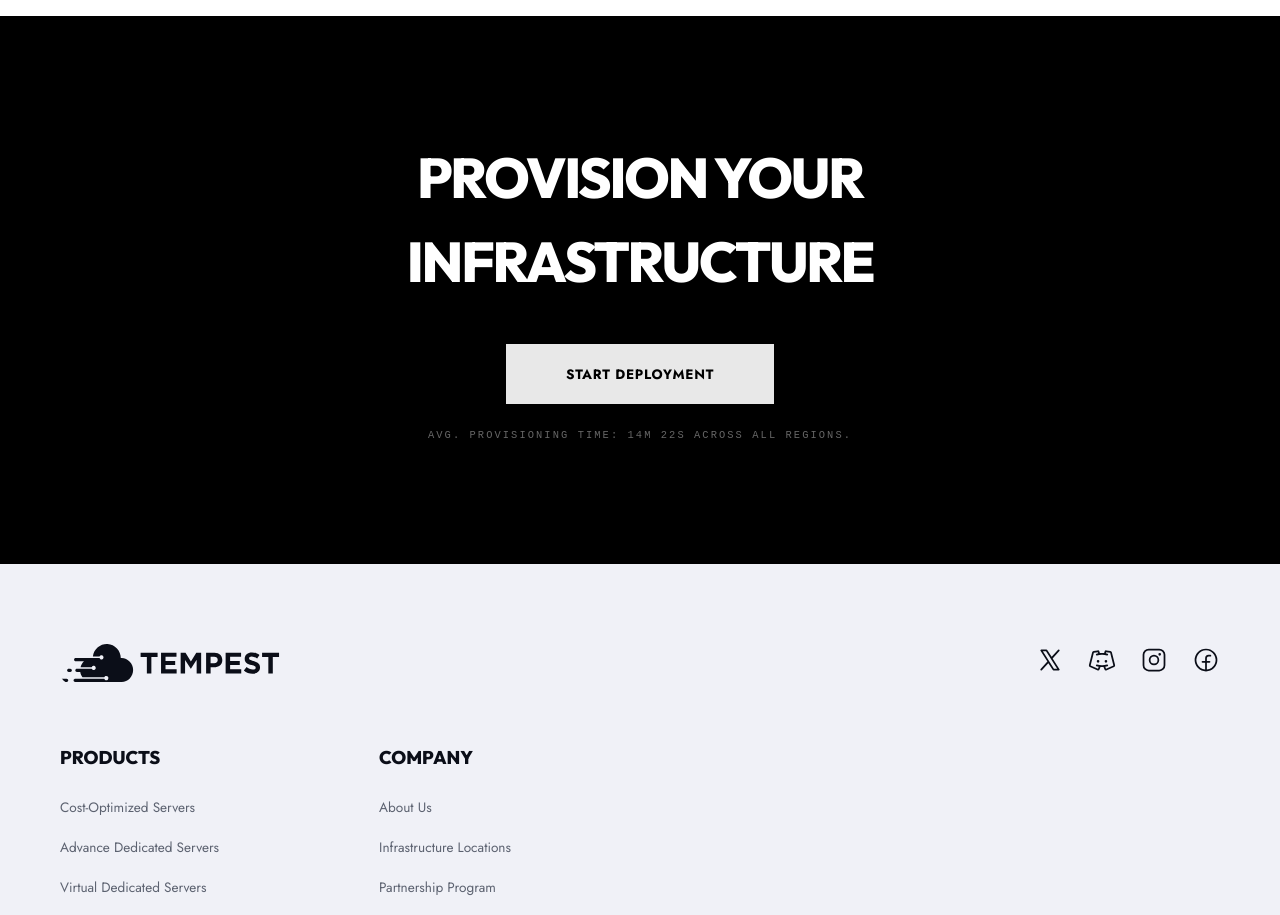
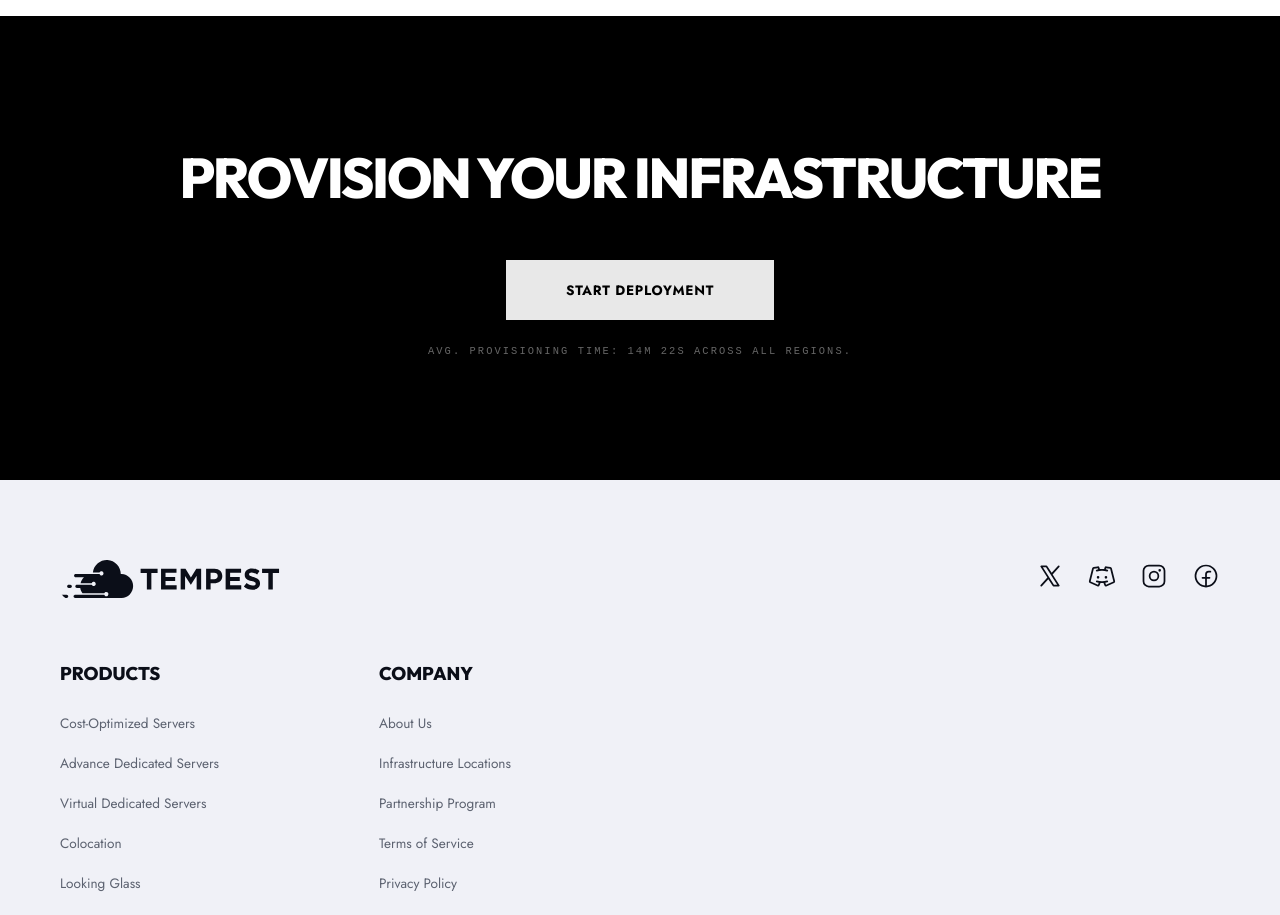
Before and after one commit to souiiii/Bytenia, a React (Vite) app: page /servers/hytale in a window 1280 px wide. Shown: the part 3360-4275 px from the top of the page. Built offline with nearby package versions, Linux system fonts and the light colour scheme; what react-world-flags would draw is missing.

Commit message:
feat: add styling for HytaleCTA component with responsive layout support

```diff
--- a/src/components/HytaleCTA/HytaleCTA.css
+++ b/src/components/HytaleCTA/HytaleCTA.css
@@ -8,7 +8,7 @@
   display: flex;
   flex-direction: column;
   align-items: center;
-  max-width: 900px;
+  max-width: 1200px;
   margin: 0 auto;
 }
 
@@ -19,6 +19,7 @@
   text-transform: uppercase;
   letter-spacing: -0.04em;
   margin: 0 0 40px 0;
+  white-space: nowrap;
 }
 
 .hytale-cta-btn {
@@ -50,6 +51,13 @@
 }
 
 /* Responsive Constraints */
+@media (max-width: 1024px) {
+  .hytale-cta-title {
+    font-size: 2.8rem;
+    white-space: normal;
+  }
+}
+
 @media (max-width: 768px) {
   .hytale-cta-title {
     font-size: 2.2rem;
```
